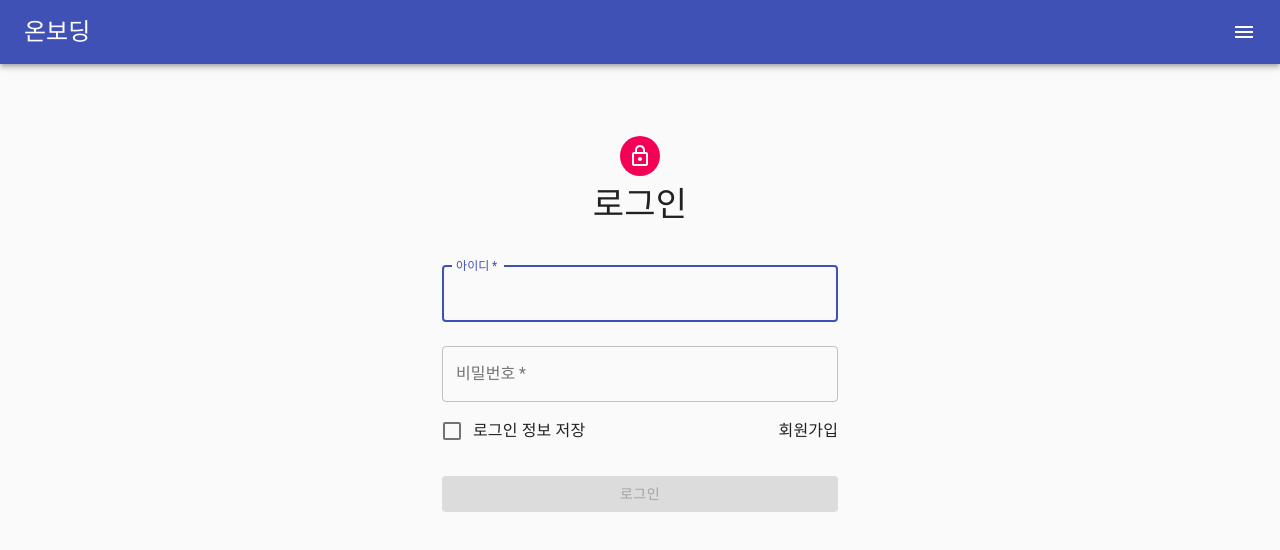
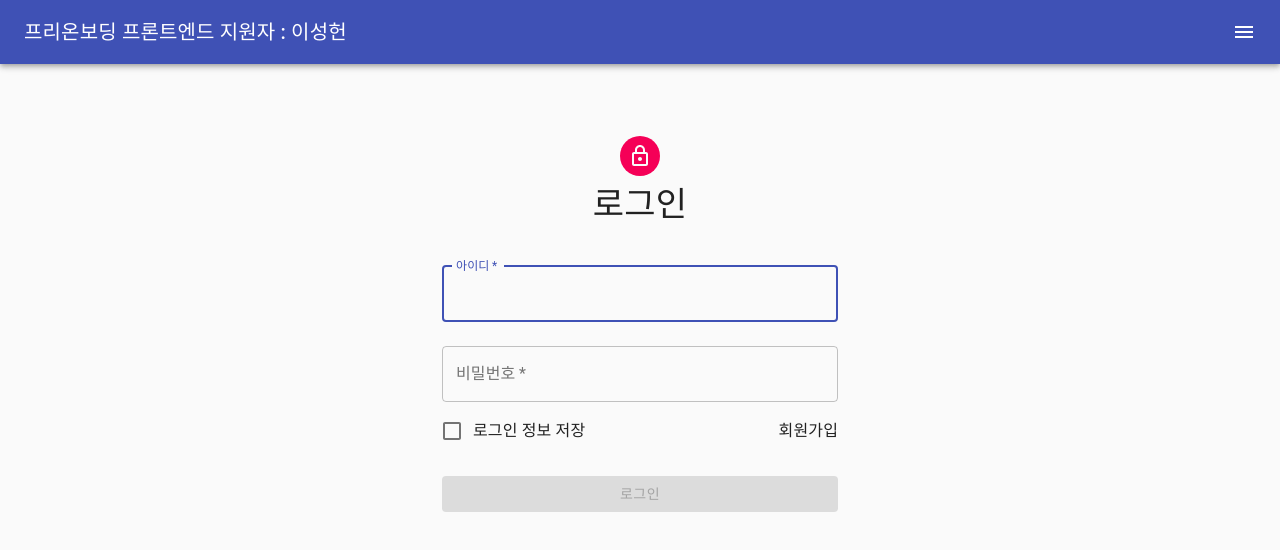
Before and after one commit to zkzk8953/wanted-pre-onboarding-frontend, a React (Create React App) app: page / in a window 1280 px wide. Shown: the top 550 px of the page. Built offline with nearby package versions, Linux system fonts and the light colour scheme.

Commit message:
221213 keypress 이벤트 함수 생성

```diff
--- a/src/components/Navbar/Navbar.tsx
+++ b/src/components/Navbar/Navbar.tsx
@@ -79,8 +79,8 @@ export default function Navbar() {
       <AppBar position="static" color="primary">
         <CssBaseline />
         <Toolbar>
-          <Typography variant="h5" component="div" style={{ flexGrow: 1 }}>
-            온보딩
+          <Typography variant="h6" component="div" style={{ flexGrow: 1 }}>
+            프리온보딩 프론트엔드 지원자 : 이성헌
           </Typography>
           <IconButton
             onClick={handleDrawer}
--- a/src/components/Todo/TodoCard.tsx
+++ b/src/components/Todo/TodoCard.tsx
@@ -90,6 +90,17 @@ export default function TodoCard({
     handleProps({ ...item, isCompleted: !item.isCompleted }, "edit");
   };
 
+  /**
+   * 키 입력 핸들
+   * @param event
+   */
+  const handleKeyDown = (event: React.KeyboardEvent<HTMLInputElement>) => {
+    if (event.key === "Enter") {
+      handleProps(selectedTodoItem, "edit");
+      handleDialog();
+    }
+  };
+
   return (
     <>
       <Card className={styles.root} style={{ opacity: isCompleted ? 0.8 : 1 }}>
@@ -147,6 +158,7 @@ export default function TodoCard({
             type="text"
             value={selectedTodoItem.todo}
             onChange={handleChange}
+            onKeyDown={handleKeyDown}
             fullWidth
           />
         </DialogContent>
--- a/src/pages/Todos/Todos.tsx
+++ b/src/pages/Todos/Todos.tsx
@@ -110,6 +110,16 @@ export default function Todos() {
   };
 
   /**
+   * 키 입력 핸들
+   * @param event
+   */
+  const handleKeyDown = (event: React.KeyboardEvent<HTMLInputElement>) => {
+    if (event.key === "Enter") {
+      handleCreate();
+    }
+  };
+
+  /**
    * 하위 컴포넌트 props 불러오기
    * @param item 선택한 아이템
    * @param type handle 타입
@@ -143,6 +153,7 @@ export default function Todos() {
             name="todo_item"
             autoCapitalize="todo"
             onChange={hangleChange}
+            onKeyDown={handleKeyDown}
             value={todoItem.todo}
             fullWidth
             autoFocus
```
